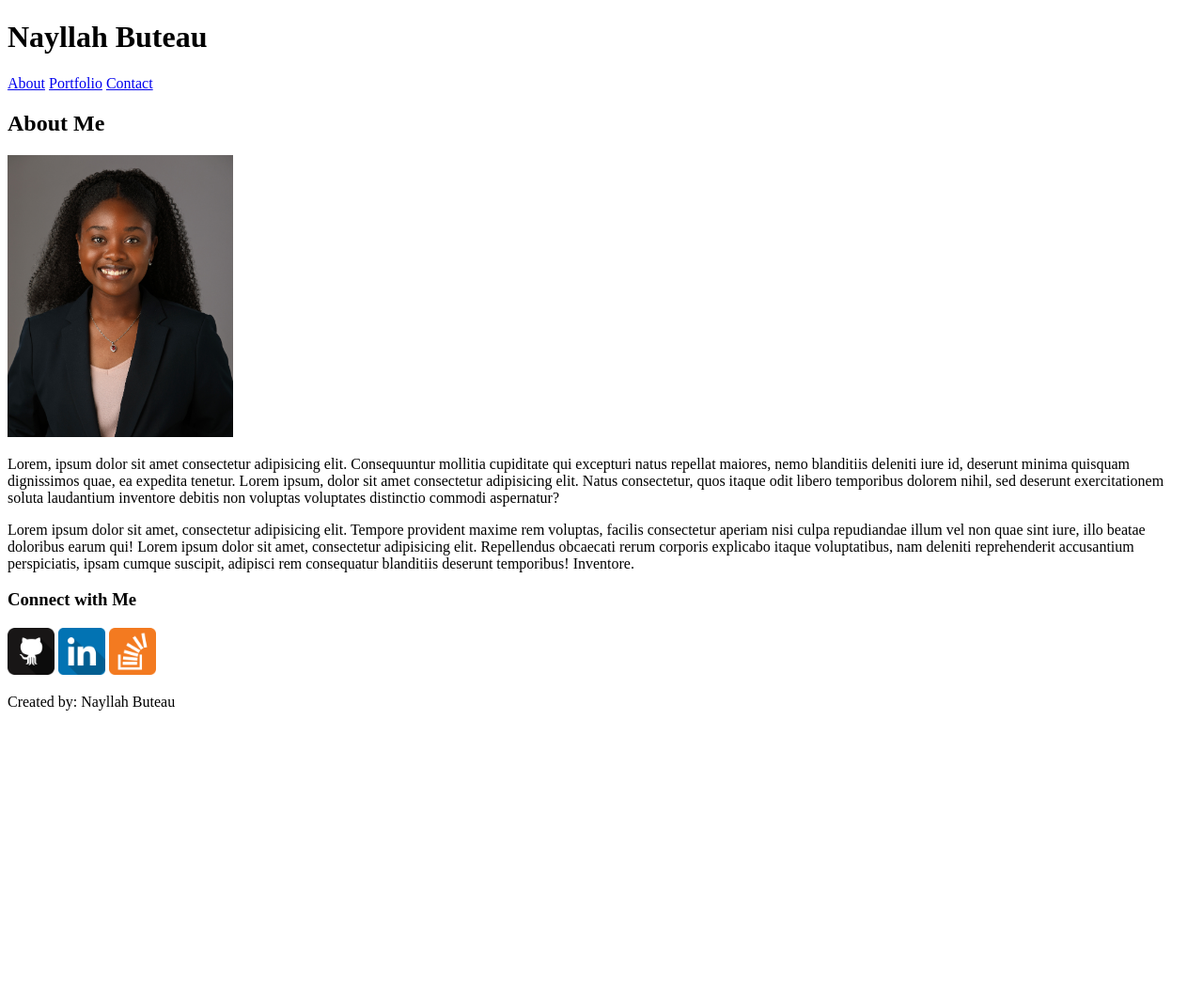
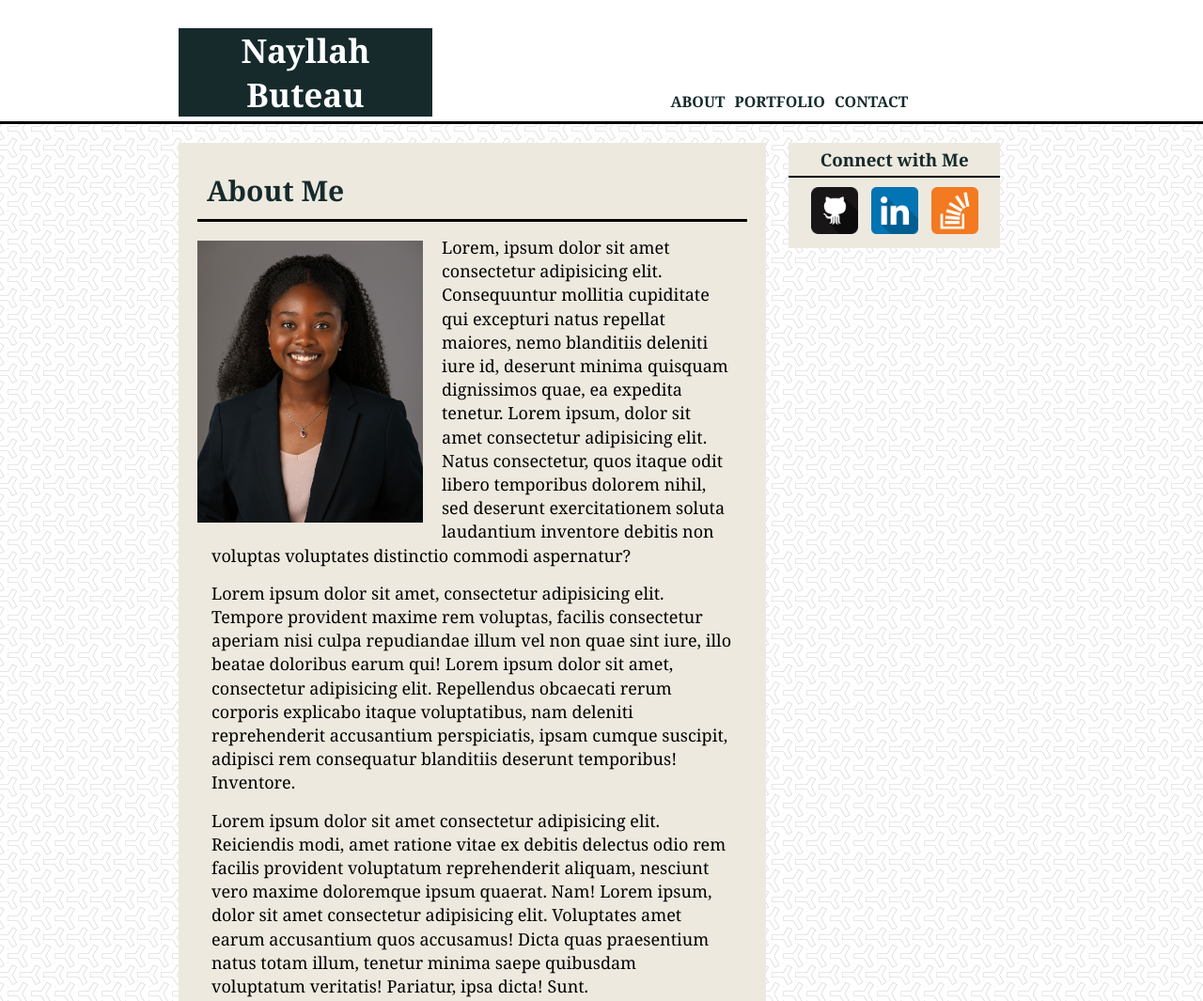
Before and after one commit to NayllahB/m5-hw5-Buteau-Nayllah, a plain HTML site: page index.html in a window 1280 px wide. Shown: the top 1065 px of the page at 94% size. Before the commit the page ends 800 px from the top, so only its background shows below. Drawn offline with Linux system fonts and the light colour scheme.

Commit message:
modify html and css

```diff
--- a/index.html
+++ b/index.html
@@ -3,34 +3,51 @@
 <head>
     <meta charset="UTF-8">
     <meta name="viewport" content="width=device-width, initial-scale=1.0">
-    <title>Document</title>
+    <meta name="description" content="Learn about Nayllah Buteau ">
+    <title>About Me</title>
     <link rel="stylesheet" type="text/css" href="styles.css">
 </head>
 <body>
     <header>
+        <div class="container">
             <h1>Nayllah Buteau</h1>
+
             <nav>
-            <a href="index.html">About</a>
-            <a href="portfolio.html">Portfolio</a>
-            <a href="contact.html">Contact</a>
+                <a href="#">About</a>
+                <a href="#">Portfolio</a>
+                <a href="#">Contact</a>
             </nav>
+        </div>
     </header>
 
+    <div class="container">
         <main>
             <section>
                 <h2>About Me</h2>
-            <img src="images/Nayllah.jpeg" alt="Image of Nayllah Buteau" width="240">
+                <img class="headshot" src="images/Nayllah.jpeg" alt="Image of Nayllah Buteau" width="240">
+
                 <p>Lorem, ipsum dolor sit amet consectetur adipisicing elit. Consequuntur mollitia cupiditate qui excepturi natus repellat maiores, nemo blanditiis deleniti iure id, deserunt minima quisquam dignissimos quae, ea expedita tenetur. Lorem ipsum, dolor sit amet consectetur adipisicing elit. Natus consectetur, quos itaque odit libero temporibus dolorem nihil, sed deserunt exercitationem soluta laudantium inventore debitis non voluptas voluptates distinctio commodi aspernatur?</p>
+
                 <p>Lorem ipsum dolor sit amet, consectetur adipisicing elit. Tempore provident maxime rem voluptas, facilis consectetur aperiam nisi culpa repudiandae illum vel non quae sint iure, illo beatae doloribus earum qui! Lorem ipsum dolor sit amet, consectetur adipisicing elit. Repellendus obcaecati rerum corporis explicabo itaque voluptatibus, nam deleniti reprehenderit accusantium perspiciatis, ipsam cumque suscipit, adipisci rem consequatur blanditiis deserunt temporibus! Inventore.</p>
+
+                <p>Lorem ipsum dolor sit amet consectetur adipisicing elit. Reiciendis modi, amet ratione vitae ex debitis delectus odio rem facilis provident voluptatum reprehenderit aliquam, nesciunt vero maxime doloremque ipsum quaerat. Nam! Lorem ipsum, dolor sit amet consectetur adipisicing elit. Voluptates amet earum accusantium quos accusamus! Dicta quas praesentium natus totam illum, tenetur minima saepe quibusdam voluptatum veritatis! Pariatur, ipsa dicta! Sunt.</p>
+
+                <p>Lorem ipsum dolor sit amet consectetur adipisicing elit. Exercitationem, nesciunt eius dicta consequatur quaerat laboriosam libero, dolorum fugiat cum laudantium alias nisi placeat dignissimos praesentium ipsa enim, sed asperiores? Sunt. Lorem ipsum dolor sit amet, consectetur adipisicing elit. Voluptatibus exercitationem optio quibusdam mollitia quos, ut necessitatibus. In excepturi, provident earum deserunt, quo sequi quod vitae molestiae ducimus nam culpa ratione.</p>
+
             </section>
         </main>
 
         <aside>
             <h3>Connect with Me</h3>
-        <img src="images/git.png" alt="Image of GitHub icon" width="50">
-        <img src="images/linkedin.png" alt="Image of LinkedIn icon" width="50">
-        <img src="images/soverflow.png" alt="Image of Stack Overflow icon" width="50">
+            <a href="https://github.com/NayllahB" target="_blank"><img src="images/git.png" alt="Image of GitHub icon" width="50"></a>
+
+            <a href="https://www.linkedin.com/in/nayllahbuteau/" target="_blank"><img src="images/linkedin.png" alt="Image of LinkedIn icon" width="50"></a>
+
+            <a href="https://stackoverflow.com/" target="_blank"><img src="images/soverflow.png" alt="Image of Stack Overflow icon" width="50"></a>
         </aside>
+    </div>
+
+
 
     <footer>
         <p>Created by: Nayllah Buteau</p>
--- a/styles.css
+++ b/styles.css
@@ -0,0 +1,106 @@
+* {
+    margin: 0;
+    padding: 0;
+    border: 0;
+}
+
+body {
+    background-image: url(images/y-so-serious-white.png);
+    font-family: Cambria, Cochin, Georgia, Times, 'Times New Roman', serif;
+}
+
+.container {
+    max-width: 900px;
+    margin: auto;
+}
+
+header {
+    background-color: white;
+    padding: 30px 30px 0px 30px;
+    border-bottom: 3px solid black;
+}
+
+h1 {
+    width: 30%;
+    display: inline-block;
+    background: #162a2c;
+    text-align: center;
+    color: white;
+    font-size: 35px;
+}
+
+nav {
+    width: 55%;
+    display: inline-block;
+    text-align: right;
+    padding: 10px;
+}
+
+nav a{
+    color: #162a2c;
+    margin: 0 auto;
+    text-decoration: none;
+    font-weight: bold;
+    text-transform: uppercase;
+    padding: 3px;
+}
+
+h2 {
+    border-bottom: 3px solid black;
+    padding: 10px;
+    margin: 0px 0px 10px 0px;
+    font-size: 30px;
+    color: #162a2c;
+}
+
+main {
+    width: 65%;
+    display: inline-block;
+    background: #ede9df;
+    padding: 20px;
+    margin: 20px 10px 20px 0px;
+}
+
+aside {
+    width: 25%;
+    display: inline-block;
+    vertical-align: top;
+    background: #ede9df;
+    text-align: center;
+    margin: 20px 0px 0px 10px;
+    font-weight: bolder;
+    font-size: 16px;
+    color: #162a2c;
+}
+
+h3 {
+    padding: 5px;
+    border-bottom: 2px solid black;
+}
+
+aside img {
+    margin: 10px 5px;
+}
+
+p {
+    margin: 15px;
+    font-size: 18px;
+}
+
+main p {
+    line-height: 140%;
+}
+.headshot {
+    float: left;
+    margin: 10px 20px 20px 0px;
+}
+
+footer {
+    background: #162a2c;
+    color: #fefcf6;
+    text-align: center;
+    padding: 20px;
+    border-top: 5px solid #364134;
+    font-weight: bolder;
+
+}
```
Also changed, not shown: contact.html (deleted, +0 -11 lines), portfolio.html (deleted, +0 -11 lines), images/oriental-tiles.png (added), images/papyrus.png (added), images/watercolor.png (added), images/webb-dark.png (added), images/y-so-serious-white.png (added). Lines whose indentation alone changed are shown as unchanged.
